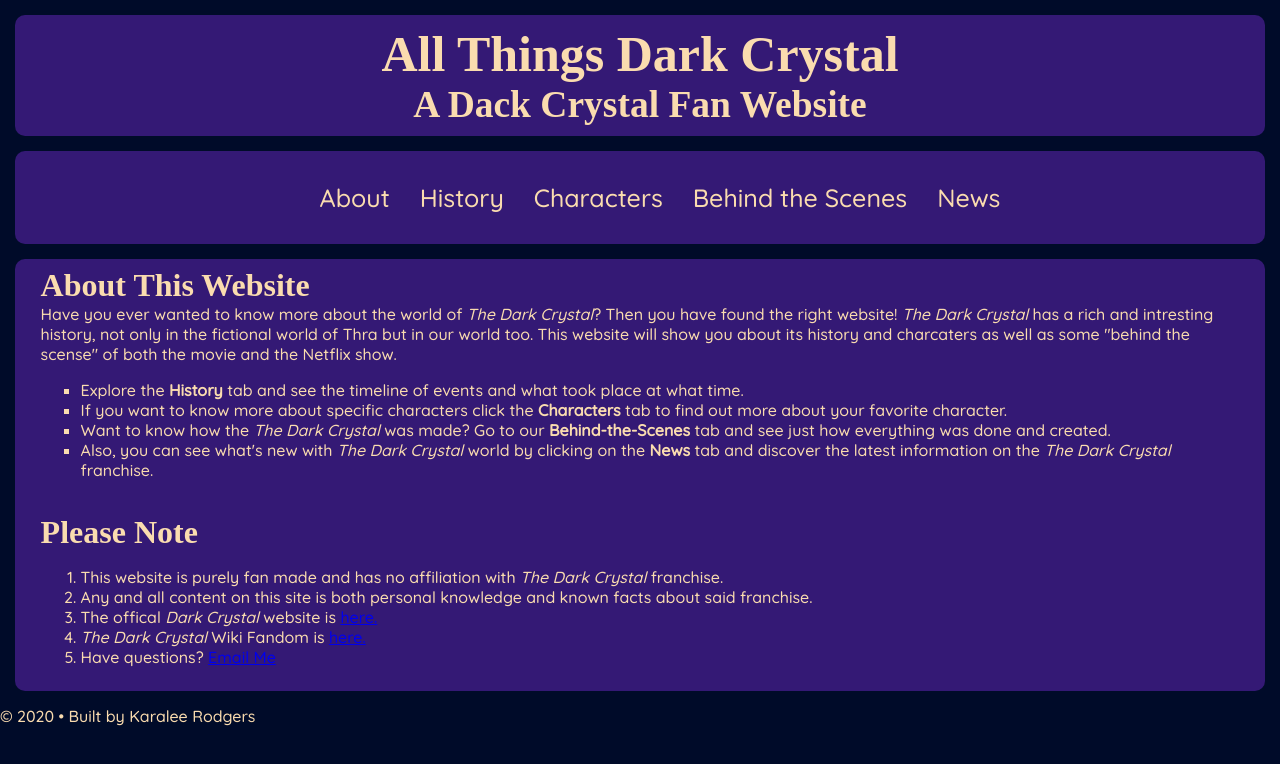
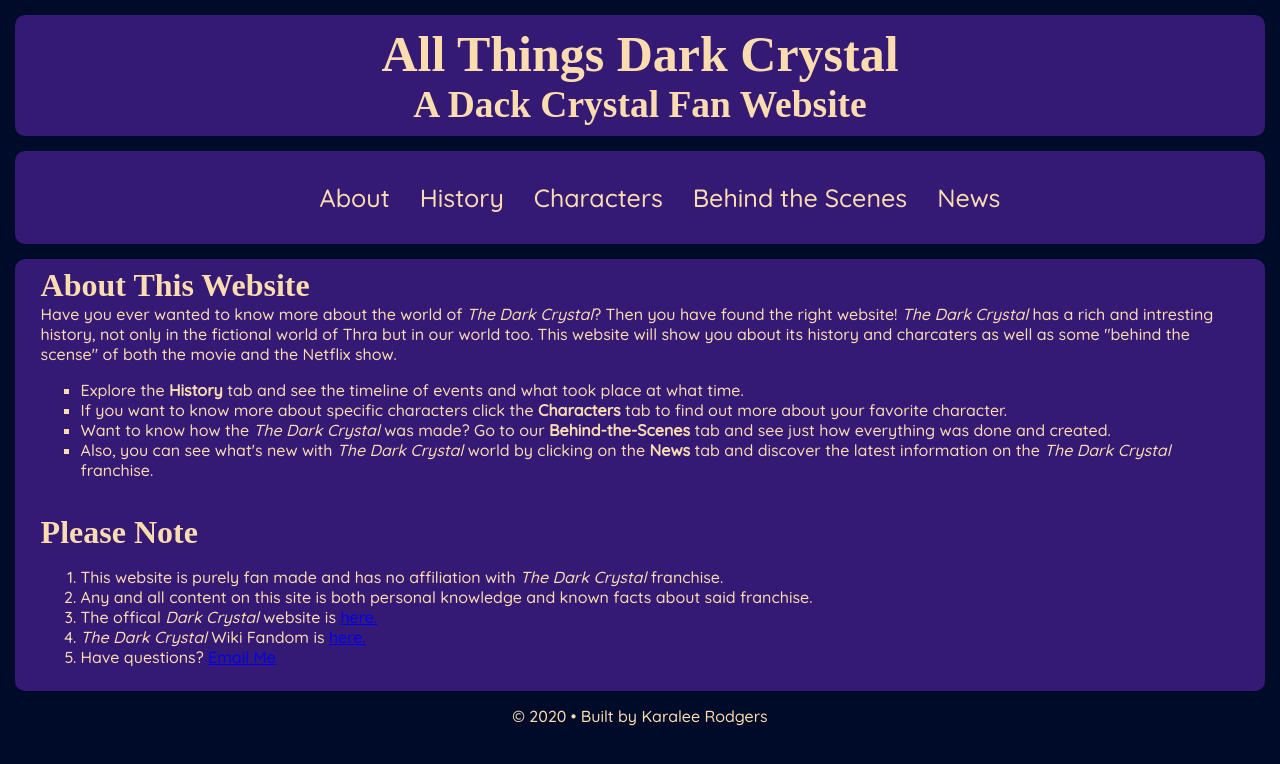
Before and after one commit to whitewolf888k/dgm2120website, a plain HTML site: page index.html in a window 1280 px wide. Drawn offline with Linux system fonts and the light colour scheme.

Commit message:
touching up look of code

```diff
--- a/index.css
+++ b/index.css
@@ -15,6 +15,7 @@ body {
 body, h1, h2, p, blockquote, ul, ol, dl{
     color: #FADCAF
     }
+
 /* Header Start */
 header {
     background-color: #341975;
@@ -27,6 +28,7 @@ header h1, header h2 {
     display: flex;
     justify-content: center;
 }
+
 /* Nav Start */
 nav {
     background-color: #341975;
@@ -52,6 +54,7 @@ nav {
 .keep-open {
     clear: both;
 }
+
 /* Main Start */
 .tab-discription {
     list-style-type: square;
@@ -65,3 +68,9 @@ main {
     background-color: #341975;
     border-radius: 10px;
 }
+
+/* Footer Start */
+footer {
+    display: flex;
+    justify-content: center;
+}
```
